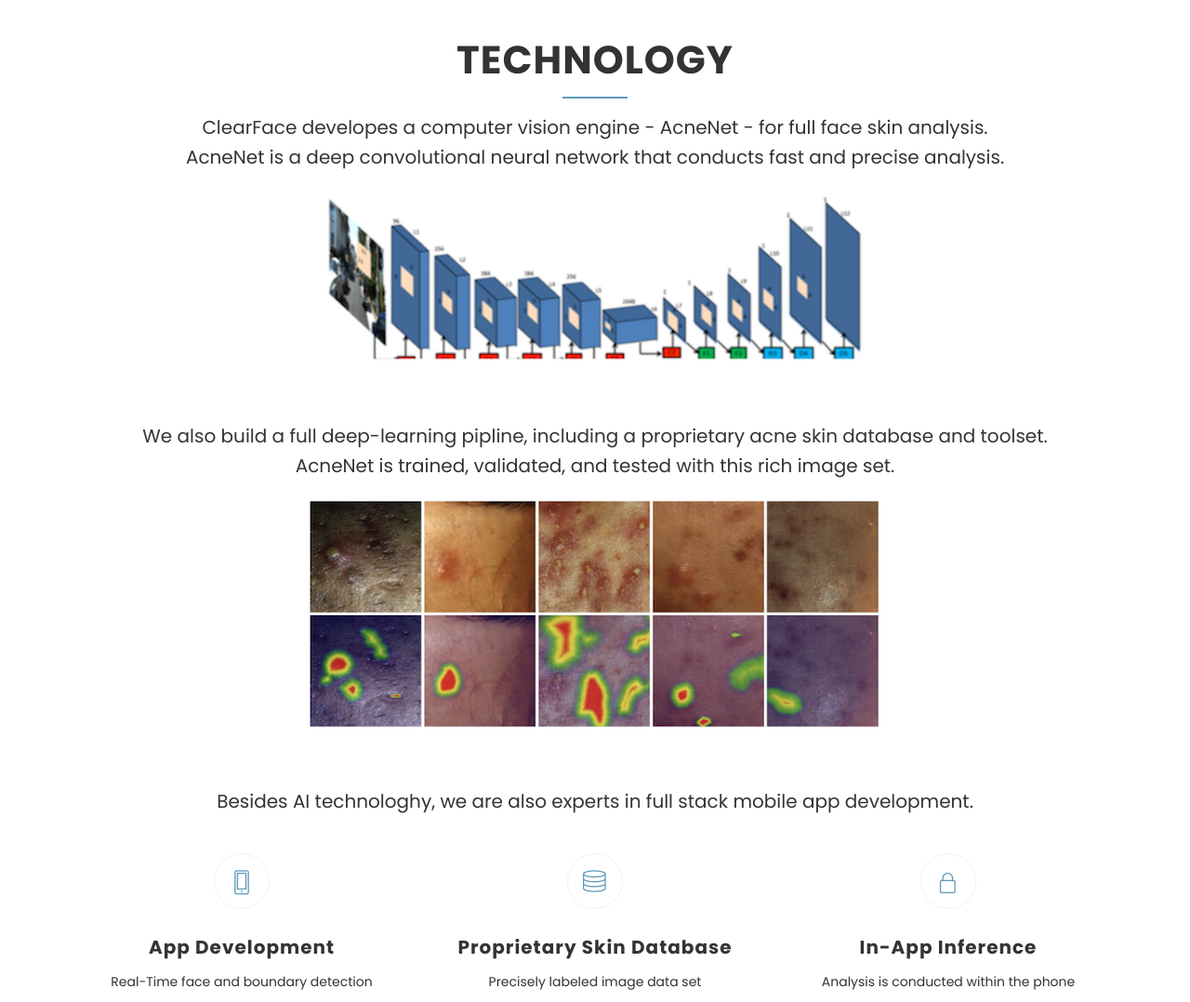
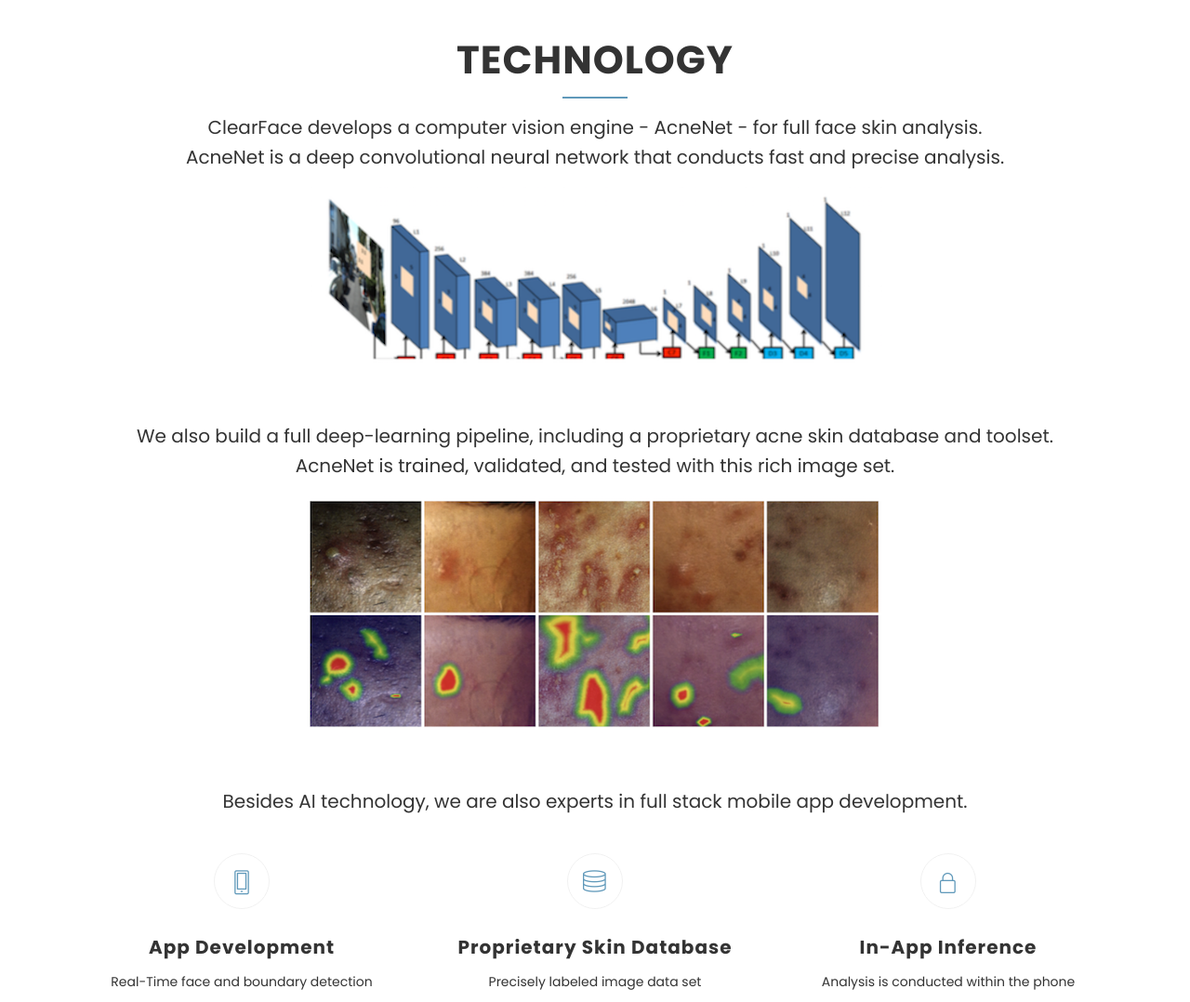
Before and after one commit to popovkai/clearface.ai, a plain HTML site: page index.html in a window 1280 px wide. Shown: the part 1300-2378 px from the top of the page at 93% size. Drawn offline with Linux system fonts and the light colour scheme.

Commit message:
fix english

```diff
--- a/index.html
+++ b/index.html
@@ -147,7 +147,7 @@
           <hr class="lines wow zoomIn" data-wow-delay="0.3s">
 
           <p class="section-subtitle wow fadeIn" data-wow-duration="1000ms" data-wow-delay="0.3s">
-          ClearFace developes a computer vision engine - AcneNet - for full face skin analysis.<br>
+          ClearFace develops a computer vision engine - AcneNet - for full face skin analysis.<br>
           AcneNet is a deep convolutional neural network that conducts fast and precise analysis.<br>
           </p>
           <div class="row">
@@ -164,7 +164,7 @@
           <br>
           <br>
           <p class="section-subtitle wow fadeIn" data-wow-duration="1000ms" data-wow-delay="0.3s">
-          We also build a full deep-learning pipline, including a proprietary acne skin database and toolset.<br>
+          We also build a full deep-learning pipeline, including a proprietary acne skin database and toolset.<br>
           AcneNet is trained, validated, and tested with this rich image set.<br>
           </p>
 
@@ -182,7 +182,7 @@
           <br>
           <br>
           <p class="section-subtitle wow fadeIn" data-wow-duration="1000ms" data-wow-delay="0.3s">
-          Besides AI technologhy, we are also experts in full stack mobile app development.<br>
+          Besides AI technology, we are also experts in full stack mobile app development.<br>
           </p>
 
         </div>
```
Also changed, not shown: img/team/kai.png.
